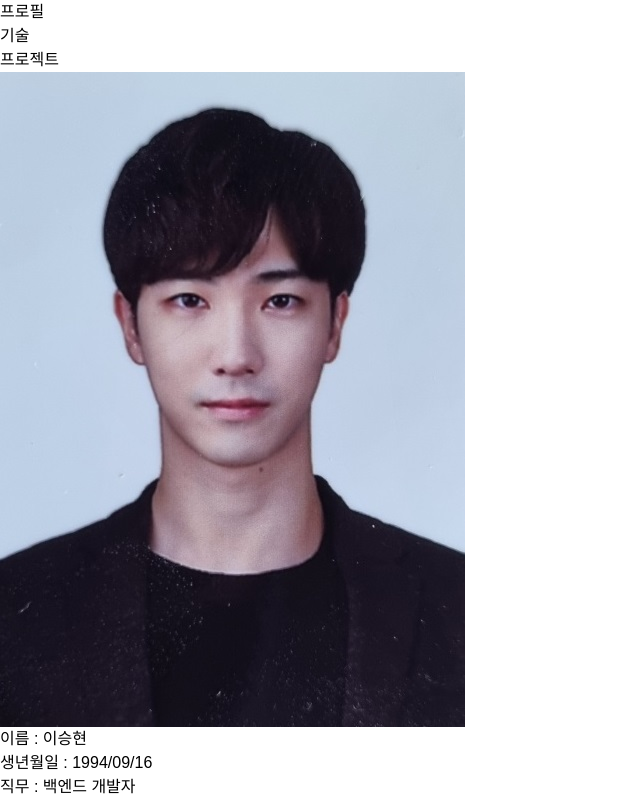
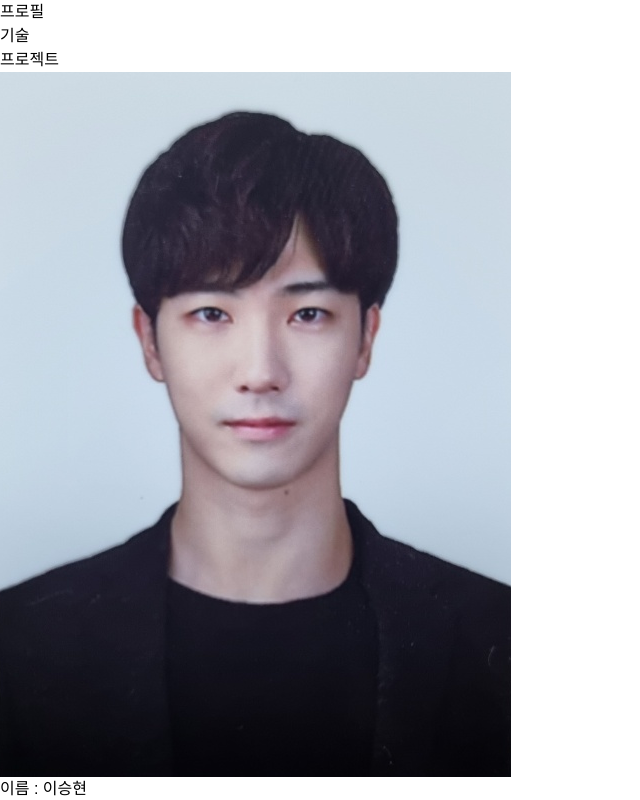
Before and after one commit to KubrickCode/Portfolio, a React (Vite) app: page / in a window 1280 px wide. Shown: the top 800 px of the page, without its empty margins (0-640 px from the left). Built offline with nearby package versions, Linux system fonts and the light colour scheme; a web font is replaced by a local one.

Commit message:
feat: 프로필 사진 수정

```diff
--- a/src/components/Profile/Profile.jsx
+++ b/src/components/Profile/Profile.jsx
@@ -5,7 +5,7 @@ const Profile = () => {
         <ul>
           <li className="flex flex-row">
             <div>
-              <img src="profile.jpg" className="w-20 rounded-xl" />
+              <img src="증명사진.png" className="w-28 rounded-xl" />
             </div>
             <div className="grid content-center ml-5">
               <div className="my-2">이름 : 이승현</div>
```
Also changed, not shown: public/profile.jpg (deleted), public/증명사진.png (added).
